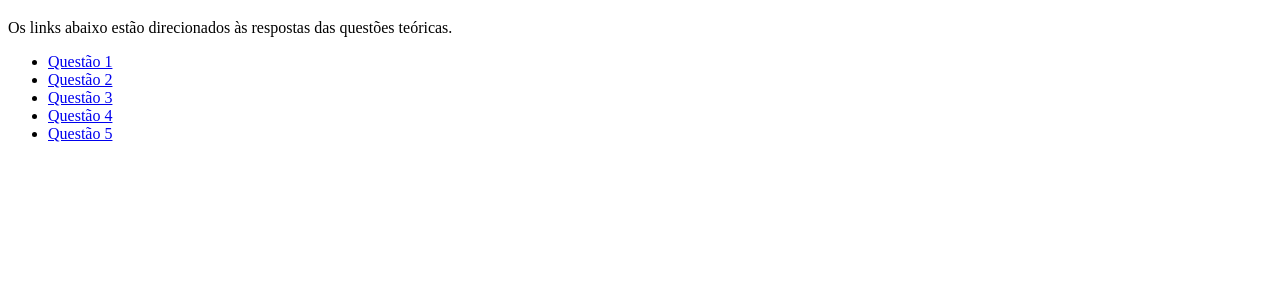
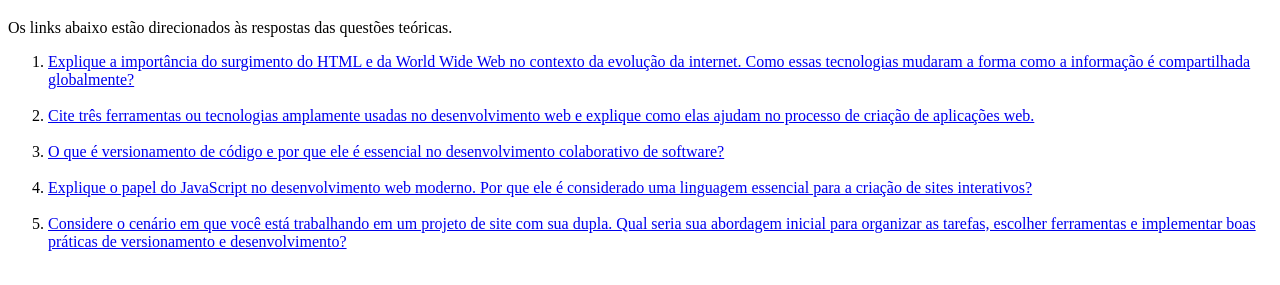
Before and after one commit to Vitoria-Maria0912/Labs-WebII, a plain HTML site: page lab 1/index.html in a window 1280 px wide. Shown: the part 61-346 px from the top of the page. Drawn offline with Linux system fonts and the light colour scheme.

Commit message:
feat: Configurando pergutas.

```diff
--- a/lab 1/index.html
+++ b/lab 1/index.html
@@ -8,12 +8,22 @@
 <body>
     <h1>Simulação de Páginas Web Iniciais</h1>
     <p>Os links abaixo estão direcionados às respostas das questões teóricas.</p>
-    <ul>
-        <li><a href="resposta1.txt" target="_blank">Questão 1</a></li>
-        <li><a href="resposta2.txt" target="_blank">Questão 2</a></li>
-        <li><a href="resposta3.txt" target="_blank">Questão 3</a></li>
-        <li><a href="resposta4.txt" target="_blank">Questão 4</a></li>
-        <li><a href="resposta5.txt" target="_blank">Questão 5</a></li>
-    </ul>
+    <ol>
+        <li><a href="resposta1.txt" target="_blank">Explique a importância do surgimento do HTML e da World Wide Web no contexto da evolução da internet.
+            Como essas tecnologias mudaram a forma como a informação é compartilhada globalmente?</a></li><br>
+
+        <li><a href="resposta2.txt" target="_blank">Cite três ferramentas ou tecnologias amplamente usadas no
+            desenvolvimento web e explique como elas ajudam no processo de criação de aplicações web.</a></li><br>
+
+        <li><a href="resposta3.txt" target="_blank">O que é versionamento de código e por que ele é essencial no
+            desenvolvimento colaborativo de software?</a></li><br>
+
+        <li><a href="resposta4.txt" target="_blank">Explique o papel do JavaScript no desenvolvimento web moderno.
+            Por que ele é considerado uma linguagem essencial para a criação de sites interativos?</a></li><br>
+
+        <li><a href="resposta5.txt" target="_blank">Considere o cenário em que você está trabalhando em um projeto
+            de site com sua dupla. Qual seria sua abordagem inicial para organizar as tarefas, escolher ferramentas
+            e implementar boas práticas de versionamento e desenvolvimento?</a></li><br>
+    </ol>
 </body>
 </html>
```
